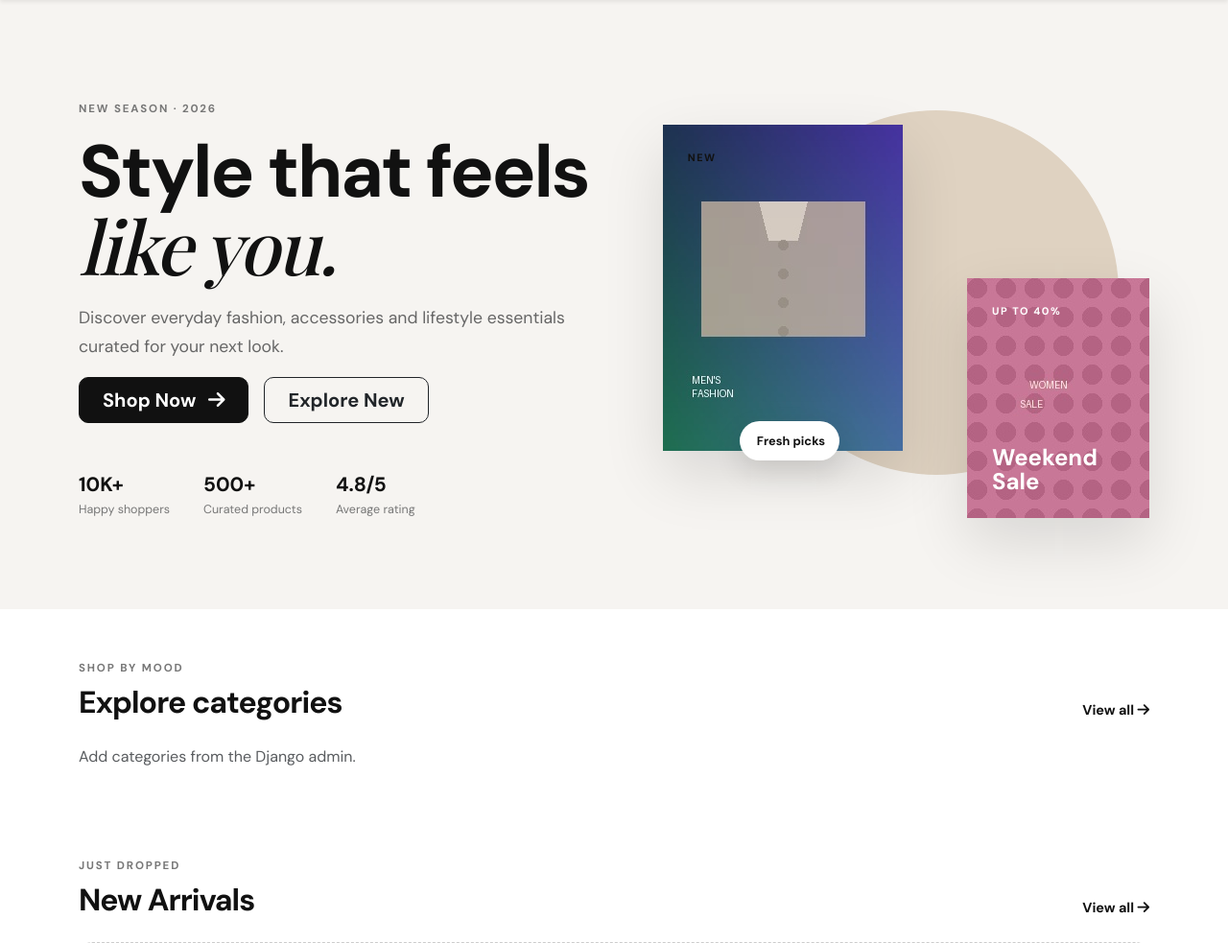
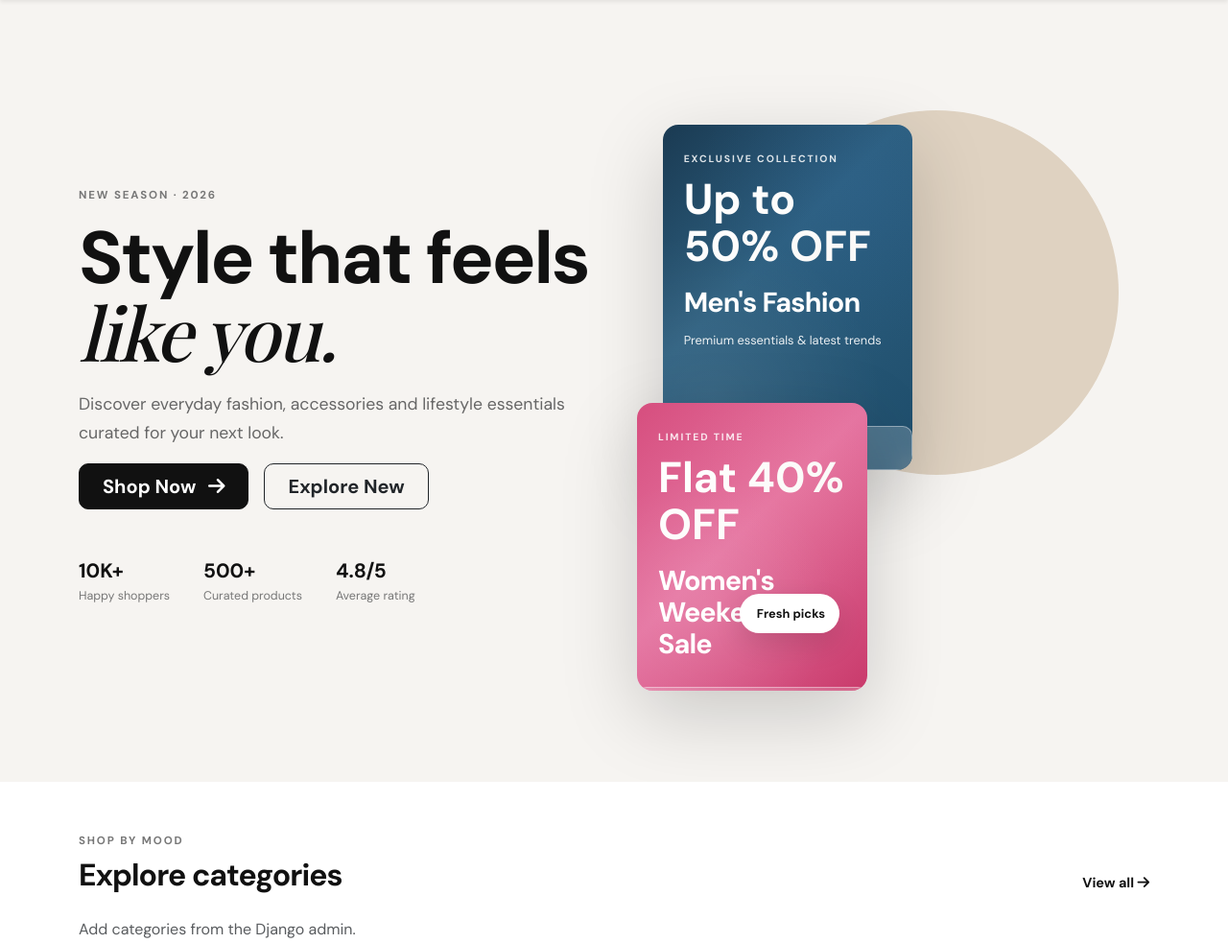
Before and after one commit to akjailanigit-akfy/sheebfashion, a Django app: page / in a window 1280 px wide. Shown: the part 76-1059 px from the top of the page at 96% size. Run offline with Django 5.2, Linux system fonts and the light colour scheme; data that the repository does not hold is empty; some web fonts are replaced.

Commit message:
Enhance product options handling and UI updates
- Updated CSS for hero cards to improve layout and hover effects.
- Modified JavaScript to store selected size and color options in sessionStorage.
- Updated product detail template to include option selection functionality.
- Enhanced home template with promotional cards for men's and women's fashion.

```diff
--- a/Sheebmart_Ecommerce/Sheebmart/static/css/style.css
+++ b/Sheebmart_Ecommerce/Sheebmart/static/css/style.css
@@ -38,11 +38,31 @@
 .hero-stats span { color: #777; font-size: .78rem; }
 .hero-art { min-height: 480px; position: relative; }
 .hero-circle { width: 380px; height: 380px; border-radius: 50%; background: #dfd2c1; position: absolute; right: 6%; top: 35px; }
-.hero-card { position: absolute; z-index: 2; padding: 26px; display: flex; flex-direction: column; justify-content: space-between; box-shadow: 0 25px 60px rgba(0,0,0,.12); }
-.hero-card span { font-size: .68rem; letter-spacing: .14em; font-weight: 800; }
-.hero-card strong { font-size: 1.5rem; line-height: 1.05; }
-.card-a { width: 250px; height: 340px; left: 5%; top: 50px; background-image: url('../images/mens-fashion-banner.jpg'); background-position: center; background-size: cover; background-repeat: no-repeat; }
-.card-b { width: 190px; height: 250px; right: 0; bottom: 20px; background-image: url('../images/womens-fashion-banner.jpg'); background-position: center; background-size: cover; background-repeat: no-repeat; color: #fff; }
+.hero-card { position: absolute; z-index: 2; padding: 0; display: flex; flex-direction: column; justify-content: space-between; box-shadow: 0 25px 80px rgba(0,0,0,.18); border-radius: 16px; overflow: hidden; transition: transform .4s ease, box-shadow .4s ease; cursor: pointer; }
+.hero-card:hover { transform: translateY(-12px); box-shadow: 0 40px 120px rgba(0,0,0,.25); }
+.promo-content { padding: 28px 22px; flex: 1; display: flex; flex-direction: column; gap: 10px; }
+.promo-label { font-size: .65rem; letter-spacing: .18em; font-weight: 900; text-transform: uppercase; opacity: 0.85; }
+.promo-offer { font-size: clamp(1.8rem, 5vw, 2.8rem); font-weight: 900; line-height: 1.1; background: linear-gradient(135deg, #fff 0%, #f9f7f5 100%); -webkit-background-clip: text; -webkit-text-fill-color: transparent; background-clip: text; }
+.promo-title { font-size: clamp(1.1rem, 4vw, 1.8rem); font-weight: 900; line-height: 1.15; margin: 6px 0 0; }
+.promo-desc { font-size: .8rem; line-height: 1.4; opacity: 0.9; margin: 4px 0 0; }
+.promo-btn { display: inline-block; padding: 12px 20px; background: rgba(255,255,255,.15); border: 1px solid rgba(255,255,255,.3); border-radius: 10px; font-weight: 700; font-size: .85rem; transition: all .3s ease; text-align: center; backdrop-filter: blur(10px); margin-top: auto; }
+.promo-btn:hover { background: rgba(255,255,255,.25); border-color: rgba(255,255,255,.5); transform: translateX(2px); }
+/* Card A - Men's Fashion */
+.card-a { width: 260px; height: 360px; left: 5%; top: 50px; background: linear-gradient(135deg, #1a3a52 0%, #2d5f7f 40%, #1e4d6b 100%); color: #fff; position: relative; }
+.card-a::before { content: ''; position: absolute; top: 0; left: 0; right: 0; bottom: 0; background:
+  radial-gradient(circle at 20% 80%, rgba(255,255,255,.08) 0%, transparent 50%),
+  radial-gradient(circle at 80% 20%, rgba(59,130,246,.06) 0%, transparent 50%); }
+.card-a .promo-content { position: relative; z-index: 1; }
+.card-a .promo-btn { background: rgba(255,255,255,.2); border-color: rgba(255,255,255,.4); }
+.card-a .promo-btn:hover { background: #fff; color: #1a3a52; border-color: #fff; }
+/* Card B - Women's Sale */
+.card-b { width: 240px; height: 300px; right: 0; bottom: 20px; background: linear-gradient(135deg, #d64e7e 0%, #e574a1 45%, #c93a6b 100%); color: #fff; position: relative; }
+.card-b::before { content: ''; position: absolute; top: 0; left: 0; right: 0; bottom: 0; background:
+  radial-gradient(circle at 30% 70%, rgba(255,255,255,.1) 0%, transparent 50%),
+  radial-gradient(circle at 70% 30%, rgba(255,185,164,.05) 0%, transparent 50%); }
+.card-b .promo-content { position: relative; z-index: 1; }
+.card-b .promo-btn { background: rgba(255,255,255,.2); border-color: rgba(255,255,255,.4); }
+.card-b .promo-btn:hover { background: #fff; color: #d64e7e; border-color: #fff; }
 .hero-floating { position: absolute; z-index: 3; bottom: 80px; left: 20%; background: #fff; padding: 11px 15px; border-radius: 999px; box-shadow: 0 12px 30px rgba(0,0,0,.12); font-size: .8rem; font-weight: 700; }
 .section-heading { display: flex; justify-content: space-between; align-items: end; gap: 20px; margin-bottom: 25px; }
 .section-heading h2, .section-heading h1 { margin: 6px 0 0; }
@@ -97,8 +117,9 @@
 .detail-description { color: #666; line-height: 1.8; }
 .option-block { margin-top: 25px; }
 .option-block label { display: block; }
-.option-chip { background: #fff; border: 1px solid #ddd; border-radius: 8px; padding: 8px 14px; }
+.option-chip { background: #fff; border: 1px solid #ddd; border-radius: 8px; padding: 8px 14px; cursor: pointer; transition: all .2s; }
 .option-chip:hover { border-color: #111; }
+.option-chip.active { background: #111; color: #fff; border-color: #111; }
 .quantity-row { display: flex; align-items: center; gap: 15px; margin-top: 25px; flex-wrap: wrap; }
 .quantity-row label { margin: 0; }
 .qty-control { display: inline-flex; align-items: center; border: 1px solid var(--line); border-radius: 8px; overflow: hidden; }
@@ -184,15 +205,21 @@
     .hero-section { padding: 55px 0; }
     .hero-art { min-height: 410px; margin-top: 15px; }
     .hero-circle { width: 320px; height: 320px; right: 8%; }
+    .card-a { width: 240px; height: 340px; left: 3%; top: 40px; }
+    .card-b { width: 220px; height: 280px; right: -10px; bottom: 30px; }
     .shop-toolbar { flex-direction: column; }
     .sort-form { width: 100%; }
 }
 @media (max-width: 575px) {
     .hero-section h1 { font-size: 3rem; }
-    .hero-art { min-height: 360px; }
-    .hero-circle { width: 270px; height: 270px; top: 20px; }
-    .card-a { width: 190px; height: 270px; }
-    .card-b { width: 150px; height: 205px; }
+    .hero-art { min-height: 320px; position: static; margin-top: 30px; }
+    .hero-circle { display: none; }
+    .card-a { position: static; width: 100%; height: auto; min-height: 200px; margin-bottom: 15px; left: auto; top: auto; }
+    .card-b { position: static; width: 100%; height: auto; min-height: 180px; right: auto; bottom: auto; }
+    .promo-content { padding: 24px 20px; }
+    .promo-offer { font-size: 1.8rem; }
+    .promo-title { font-size: 1.2rem; }
+    .promo-btn { width: 100%; text-align: center; }
     .hero-stats { gap: 18px; }
     .promo-banner { padding: 28px; display: block; }
     .promo-banner .btn { margin-top: 15px; }
--- a/Sheebmart_Ecommerce/Sheebmart/static/js/main.js
+++ b/Sheebmart_Ecommerce/Sheebmart/static/js/main.js
@@ -22,6 +22,16 @@
         const quantity = Number(qtySource ? document.getElementById(qtySource)?.value || 1 : 1);
         const url = window.SHEEBMART.addToCartUrlTemplate.replace("__ID__", productId);
 
+        // Retrieve selected options from sessionStorage
+        const optionsData = sessionStorage.getItem(`product_options_${productId}`);
+        const options = optionsData ? JSON.parse(optionsData) : { size: null, color: null };
+
+        // Create display text for selected options
+        const optionsText = [];
+        if (options.size) optionsText.push(`Size: ${options.size}`);
+        if (options.color) optionsText.push(`Color: ${options.color}`);
+        const optionsDisplay = optionsText.length > 0 ? ` (${optionsText.join(', ')})` : '';
+
         button.disabled = true;
         const oldText = button.innerHTML;
         button.innerHTML = '<i class="fa-solid fa-spinner fa-spin"></i>';
@@ -34,7 +44,7 @@
                     "X-Requested-With": "XMLHttpRequest",
                     "Content-Type": "application/x-www-form-urlencoded",
                 },
-                body: new URLSearchParams({ quantity }),
+                body: new URLSearchParams({ quantity, options: JSON.stringify(options) }),
             });
             const data = await response.json();
             if (!response.ok) throw new Error(data.message || "Unable to add to cart.");
@@ -42,7 +52,7 @@
             const localCart = readLocalCart();
             localCart[productId] = (Number(localCart[productId]) || 0) + quantity;
             writeLocalCart(localCart);
-            showToast(data.message);
+            showToast(data.message + optionsDisplay);
         } catch (error) {
             showToast(error.message, true);
         } finally {
@@ -71,6 +81,11 @@
             const qtySource = button.dataset.quantitySource;
             const quantity = Number(qtySource ? document.getElementById(qtySource)?.value || 1 : 1);
             const url = window.SHEEBMART.addToCartUrlTemplate.replace("__ID__", productId);
+
+            // Retrieve selected options from sessionStorage
+            const optionsData = sessionStorage.getItem(`product_options_${productId}`);
+            const options = optionsData ? JSON.parse(optionsData) : { size: null, color: null };
+
             button.disabled = true;
             try {
                 const response = await fetch(url, {
@@ -80,7 +95,7 @@
                         "X-Requested-With": "XMLHttpRequest",
                         "Content-Type": "application/x-www-form-urlencoded",
                     },
-                    body: new URLSearchParams({ quantity }),
+                    body: new URLSearchParams({ quantity, options: JSON.stringify(options) }),
                 });
                 const data = await response.json();
                 if (!response.ok) throw new Error(data.message || "Unable to continue.");
--- a/Sheebmart_Ecommerce/Sheebmart/templates/home.html
+++ b/Sheebmart_Ecommerce/Sheebmart/templates/home.html
@@ -20,8 +20,25 @@
             </div>
             <div class="col-lg-6">
                 <div class="hero-art">
-                    <div class="hero-card card-a">  <span>NEW</span></div>
-                    <div class="hero-card card-b"><span>UP TO 40%</span><strong>Weekend<br>Sale</strong></div>
+                    <!-- Men's Fashion Card -->
+                    <div class="hero-card card-a">
+                        <div class="promo-content">
+                            <span class="promo-label">EXCLUSIVE COLLECTION</span>
+                            <div class="promo-offer">Up to 50% OFF</div>
+                            <h3 class="promo-title">Men's Fashion</h3>
+                            <p class="promo-desc">Premium essentials & latest trends</p>
+                        </div>
+                        <a href="{% url 'products:collection' %}?category=men" class="promo-btn">Shop Now →</a>
+                    </div>
+                    <!-- Women's Sale Card -->
+                    <div class="hero-card card-b">
+                        <div class="promo-content">
+                            <span class="promo-label">LIMITED TIME</span>
+                            <div class="promo-offer">Flat 40% OFF</div>
+                            <h3 class="promo-title">Women's Weekend<br>Sale</h3>
+                        </div>
+                        <a href="{% url 'products:collection' %}?category=women" class="promo-btn">Discover →</a>
+                    </div>
                     <div class="hero-circle"></div>
                     <div class="hero-floating"><i class="fa-solid fa-sparkles"></i> Fresh picks</div>
                 </div>
```
Also changed, not shown: Sheebmart_Ecommerce/Sheebmart/templates/product_detail.html (+62 -4 lines), 1 other file.
